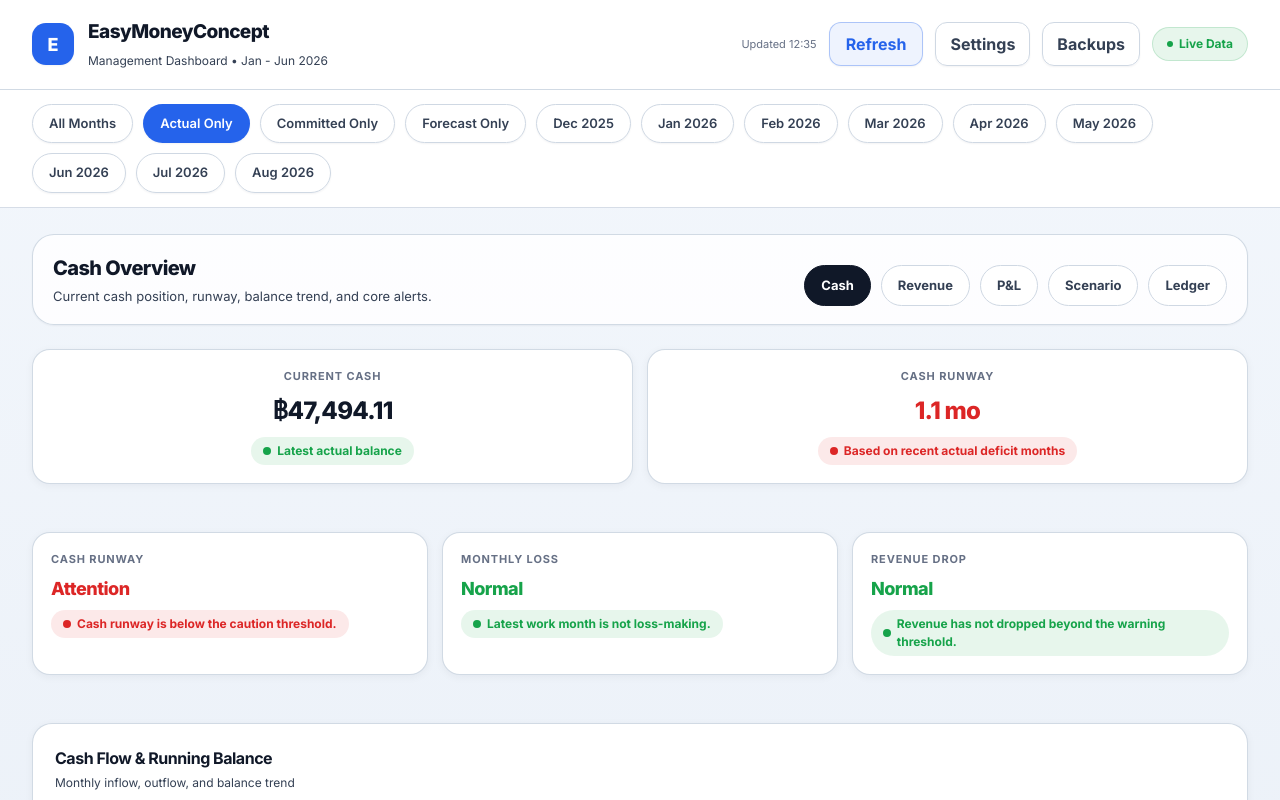
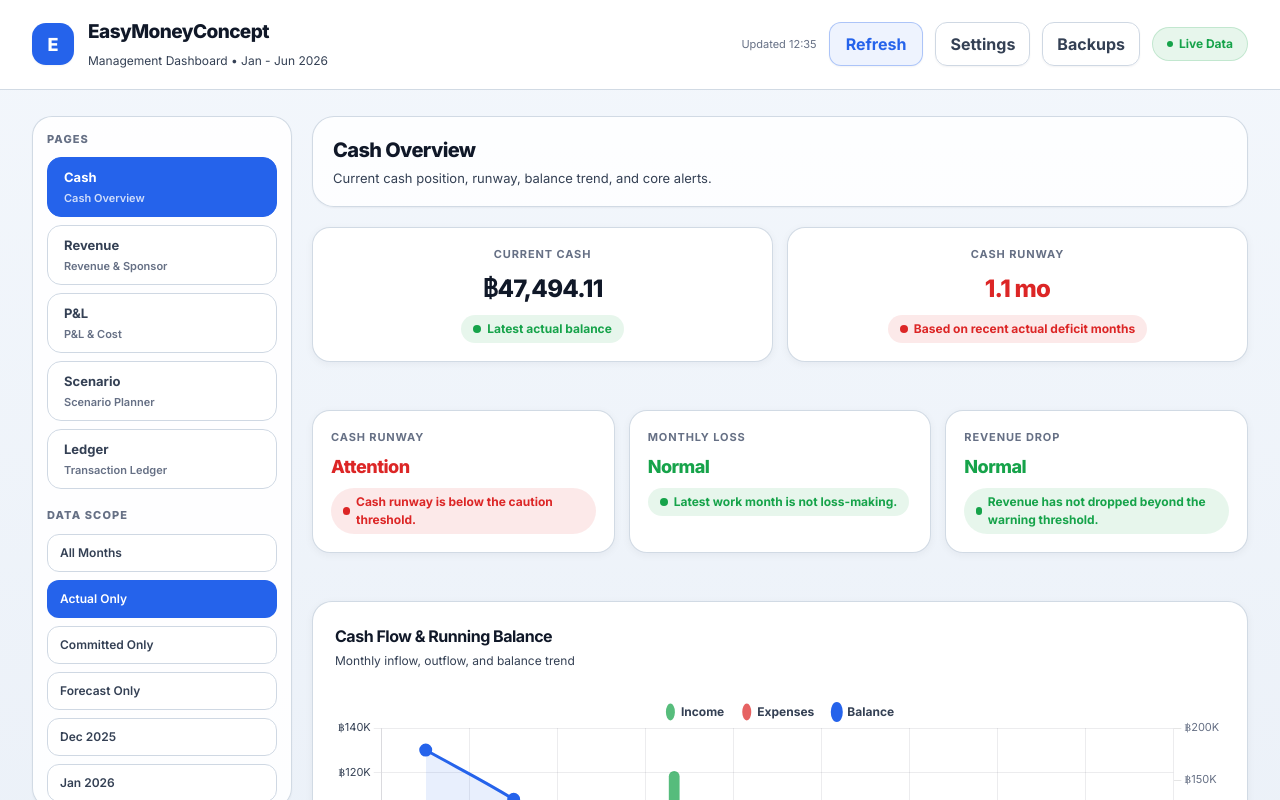
Before and after one commit to Tusgof/Finance_Dashboard, a Next.js app: page / in a window 1280 px wide. Shown: the top 800 px of the page. Built offline with nearby package versions, Linux system fonts and the light colour scheme.

Commit message:
Refine dashboard workspace UX

```diff
--- a/app/globals.css
+++ b/app/globals.css
@@ -177,6 +177,46 @@ select {
   margin-top: 24px;
 }
 
+.dashboard-shell {
+  display: grid;
+  grid-template-columns: 260px minmax(0, 1fr);
+  align-items: start;
+  gap: 20px;
+}
+
+.dashboard-sidebar {
+  position: sticky;
+  top: 84px;
+  display: grid;
+  gap: 18px;
+  max-height: calc(100vh - 108px);
+  overflow: auto;
+  padding: 14px;
+  border: 1px solid rgba(207, 216, 227, 0.95);
+  border-radius: 20px;
+  background: rgba(255, 255, 255, 0.9);
+  box-shadow: var(--shadow-sm);
+}
+
+.dashboard-content {
+  min-width: 0;
+  display: grid;
+  gap: 20px;
+}
+
+.sidebar-block {
+  display: grid;
+  gap: 10px;
+}
+
+.sidebar-label {
+  font-size: 11px;
+  font-weight: 800;
+  letter-spacing: 0.1em;
+  text-transform: uppercase;
+  color: var(--text-muted);
+}
+
 .workspace-nav {
   display: flex;
   align-items: flex-end;
@@ -218,8 +258,13 @@ select {
 }
 
 .workspace-tab {
+  display: inline-flex;
+  flex-direction: column;
+  align-items: flex-start;
+  justify-content: center;
+  gap: 2px;
   padding: 10px 16px;
-  border-radius: 999px;
+  border-radius: 14px;
   border: 1px solid var(--border);
   background: rgba(255, 255, 255, 0.96);
   color: var(--text-secondary);
@@ -236,9 +281,48 @@ select {
 }
 
 .workspace-tab.active {
-  background: var(--text-primary);
+  background: var(--accent-blue);
   color: #fff;
-  border-color: var(--text-primary);
+  border-color: var(--accent-blue);
+}
+
+.workspace-tab.active .tab-helper {
+  color: rgba(255, 255, 255, 0.78);
+}
+
+.tab-helper {
+  font-size: 11px;
+  font-weight: 600;
+  color: var(--text-muted);
+}
+
+.dashboard-sidebar .workspace-tabs,
+.dashboard-sidebar .filters-bar {
+  display: grid;
+  gap: 8px;
+  justify-content: stretch;
+  padding: 0;
+  background: transparent;
+  border: 0;
+}
+
+.dashboard-sidebar .workspace-tab,
+.dashboard-sidebar .filter-btn {
+  width: 100%;
+  text-align: left;
+  box-shadow: none;
+}
+
+.dashboard-sidebar .filter-btn {
+  display: flex;
+  justify-content: flex-start;
+  border-radius: 12px;
+  padding: 9px 12px;
+  font-size: 12px;
+}
+
+.dashboard-sidebar .filter-btn:hover {
+  box-shadow: none;
 }
 
 .page-stack {
@@ -1144,6 +1228,20 @@ tr:hover td {
 }
 
 @media (max-width: 920px) {
+  .dashboard-shell {
+    grid-template-columns: 1fr;
+  }
+
+  .dashboard-sidebar {
+    position: static;
+    max-height: none;
+  }
+
+  .dashboard-sidebar .workspace-tabs,
+  .dashboard-sidebar .filters-bar {
+    grid-template-columns: repeat(2, minmax(0, 1fr));
+  }
+
   .slider-grid,
   .scenario-results {
     grid-template-columns: repeat(2, minmax(0, 1fr));
@@ -1194,6 +1292,11 @@ tr:hover td {
 @media (max-width: 640px) {
   .main {
     padding-top: 18px;
+  }
+
+  .dashboard-sidebar .workspace-tabs,
+  .dashboard-sidebar .filters-bar {
+    grid-template-columns: 1fr;
   }
 
   .kpi-grid,
--- a/components/DashboardClient.tsx
+++ b/components/DashboardClient.tsx
@@ -85,16 +85,12 @@ export default function DashboardClient() {
       value={{ rawData, openingBalance, currentFilter, setCurrentFilter, filteredData, productionSummary, sponsorPipeline }}
     >
       <Header onRefresh={handleRefresh} refreshing={refreshing} lastRefresh={lastRefresh} />
-      <FilterBar />
 
       <div className="main">
-        <div className="workspace-nav">
-          <div className="workspace-nav-header">
-            <div>
-              <div className="workspace-title">{activeMeta.title}</div>
-              <div className="workspace-subtitle">{activeMeta.description}</div>
-            </div>
-          </div>
+        <div className="dashboard-shell">
+          <aside className="dashboard-sidebar" aria-label="Dashboard navigation">
+            <div className="sidebar-block">
+              <div className="sidebar-label">Pages</div>
               <div className="workspace-tabs" role="tablist" aria-label="Dashboard pages">
                 {PAGES.map(page => (
                   <button
@@ -103,9 +99,26 @@ export default function DashboardClient() {
                     className={`workspace-tab${activePage === page.id ? ' active' : ''}`}
                     onClick={() => setActivePage(page.id)}
                   >
-                {page.label}
+                    <span>{page.label}</span>
+                    <span className="tab-helper">{page.title}</span>
                   </button>
                 ))}
+              </div>
+            </div>
+
+            <div className="sidebar-block">
+              <div className="sidebar-label">Data Scope</div>
+              <FilterBar />
+            </div>
+          </aside>
+
+          <div className="dashboard-content">
+            <div className="workspace-nav">
+              <div className="workspace-nav-header">
+                <div>
+                  <div className="workspace-title">{activeMeta.title}</div>
+                  <div className="workspace-subtitle">{activeMeta.description}</div>
+                </div>
               </div>
             </div>
 
@@ -115,6 +128,8 @@ export default function DashboardClient() {
             {activePage === 'scenario' && <ScenarioPlannerSection />}
             {activePage === 'ledger' && <TransactionTable />}
           </div>
+        </div>
+      </div>
     </DashboardContext.Provider>
   );
 }
```
Lines whose indentation alone changed are shown as unchanged.
